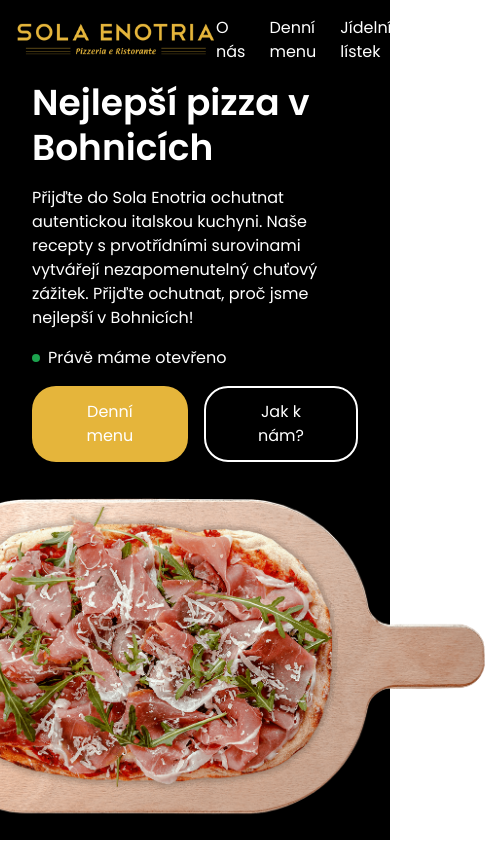
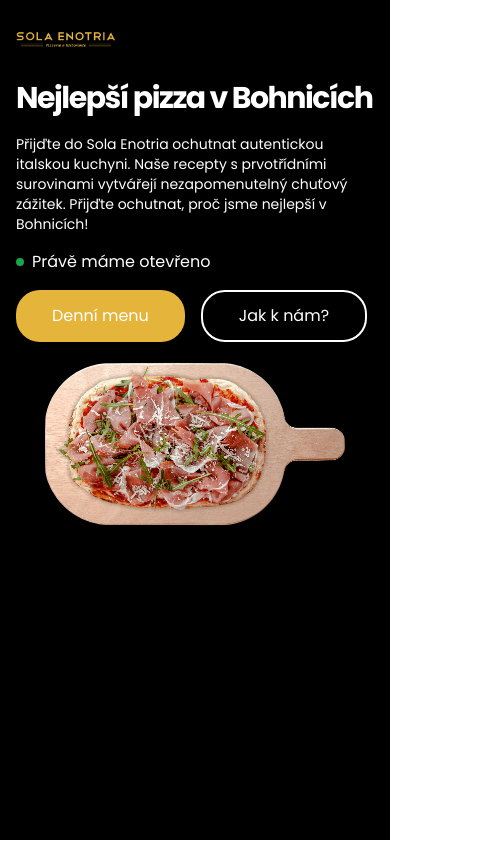
Before and after one commit to TomasLukes/sola-enotria, a Next.js app: page / in a window 390 px wide. Shown: the top 844 px of the page, 485 px wide, since content can reach past the window. Built offline with nearby package versions, Linux system fonts and the light colour scheme.

Commit message:
add: typography, responsive images

```diff
--- a/app/components/Header/index.tsx
+++ b/app/components/Header/index.tsx
@@ -7,7 +7,15 @@ const Header = ({ className }: IClassName): ReactElement => {
   return (
     <header className={clsx('bg-dark-primary text-light-primary', className)}>
       <div className="container-base h-20 flex justify-between items-center">
-        <Image width={200} height={200} src={`/assets/logo.png`} alt="Sola Enotria logo" />
+        <div className="relative h-[100px] w-[100px] md:h-[200px] md:w-[200px] flex-shrink-0">
+          <Image
+            fill
+            priority
+            src={`/assets/logo.png`}
+            alt="Sola Enotria logo"
+            style={{ objectFit: 'contain' }}
+          />
+        </div>
         <Navigation />
       </div>
     </header>
--- a/app/components/Hero/index.tsx
+++ b/app/components/Hero/index.tsx
@@ -21,10 +21,10 @@ const Hero = ({ className }: IClassName): ReactElement => {
         className
       )}
     >
-      <div className="container-base flex flex-col md:flex-row gap-8 px-8">
+      <div className="container-base flex flex-col md:flex-row gap-8">
         <div className="w-full md:w-1/2 flex flex-col gap-4 justify-start md:pt-24 z-50">
-          <h1 className="font-semibold text-4xl leading-tight">Nejlepší pizza v Bohnicích</h1>
-          <p>
+          <h1 className="heading leading-tight">Nejlepší pizza v Bohnicích</h1>
+          <p className="paragraph">
             Přijďte do Sola Enotria ochutnat autentickou italskou kuchyni. Naše recepty s
             prvotřídními surovinami vytvářejí nezapomenutelný chuťový zážitek. Přijďte ochutnat,
             proč jsme nejlepší v Bohnicích!
@@ -42,23 +42,28 @@ const Hero = ({ className }: IClassName): ReactElement => {
             </button>
           </div>
         </div>
-        <div className="w-full md:w-2/3 flex items-center justify-start md:items-end md:justify-end -mt-32 md:mt-0">
-          <div className="relative -rotate-90 md:-rotate-45">
-            <Image
-              width={450}
-              height={450}
-              src={`/assets/pizza/pinsa-homepage-0${number}.png`}
-              alt="pizza"
-              className="absolute"
-              objectFit="contain"
-            />
-            <Image
-              width={450}
-              height={450}
-              src="/assets/pizza/homepage-pinsa.png"
-              alt="pinse"
-              objectFit="contain"
-            />
+        <div className="w-full md:w-2/3 flex items-center justify-center md:items-end md:justify-end -mt-32 md:mt-0">
+          <div className="relative -rotate-90 md:-rotate-45 pr-24 md:p-0">
+            <div className="absolute">
+              <div className="relative w-[300px] h-[300px] md:w-[750px] md:h-[750px] flex-shrink-0">
+                <Image
+                  fill
+                  priority
+                  src="/assets/pizza/homepage-pinsa.png"
+                  alt="pinse"
+                  style={{ objectFit: 'contain' }}
+                />
+              </div>
+            </div>
+            <div className="relative w-[300px] h-[300px] md:w-[750px] md:h-[750px] flex-shrink-0">
+              <Image
+                fill
+                priority
+                src={`/assets/pizza/pinsa-homepage-0${number}.png`}
+                alt="pizza"
+                style={{ objectFit: 'contain' }}
+              />
+            </div>
           </div>
         </div>
       </div>
--- a/app/components/Navigation/index.tsx
+++ b/app/components/Navigation/index.tsx
@@ -3,7 +3,7 @@ import { ReactElement } from 'react';
 const Navigation = (): ReactElement => {
   return (
     <nav>
-      <ul className="flex gap-6">
+      <ul className="gap-6 hidden md:flex">
         <li>O nás</li>
         <li>Denní menu</li>
         <li>Jídelní lístek</li>
--- a/app/globals.css
+++ b/app/globals.css
@@ -14,4 +14,20 @@
   .spacing-section {
     @apply mb-16 md:mb-32 lg:mb-40;
   }
+
+  .heading {
+    @apply text-3xl md:text-5xl font-bold tracking-tighter;
+  }
+
+  .subheading {
+    @apply text-lg md:text-xl font-semibold tracking-tighter;
+  }
+
+  .paragraph {
+    @apply text-sm md:text-base font-normal;
+  }
+
+  .paragraph-small {
+    @apply text-xs md:text-sm font-normal;
+  }
 }
```
